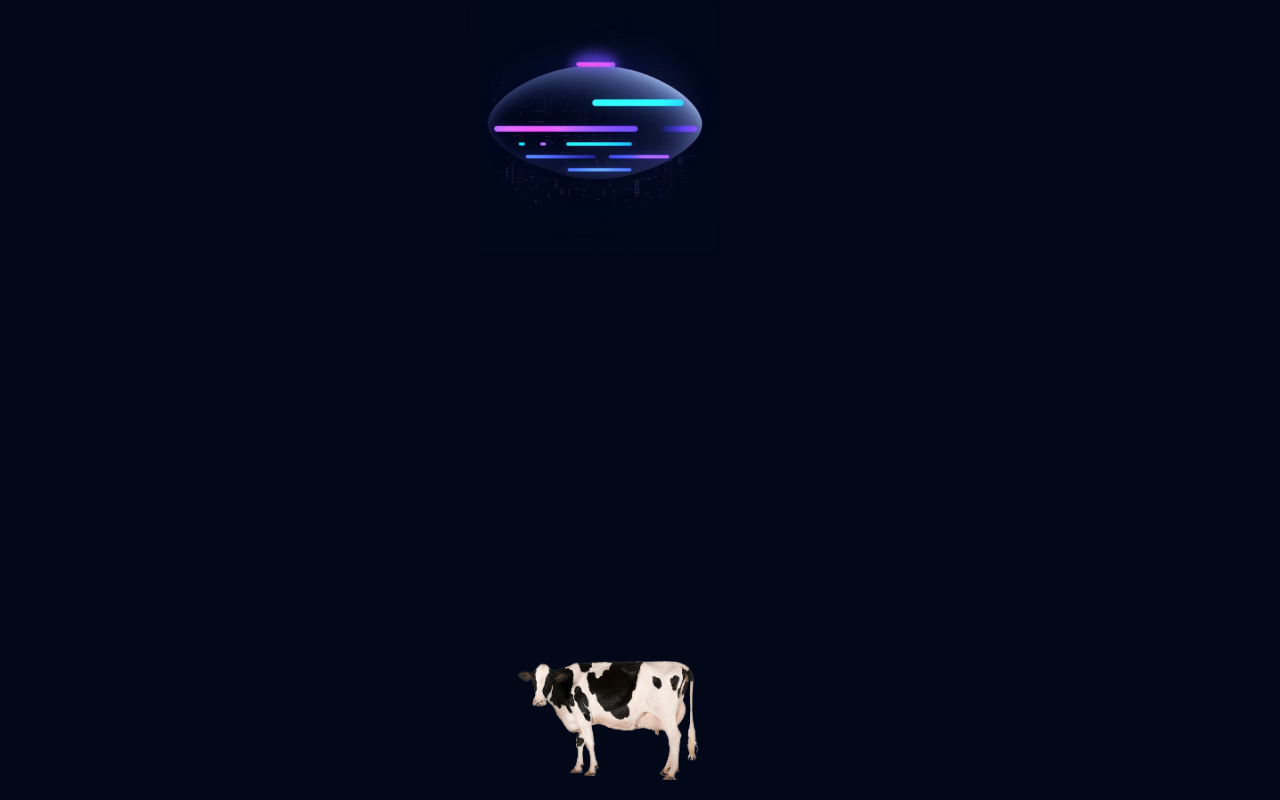
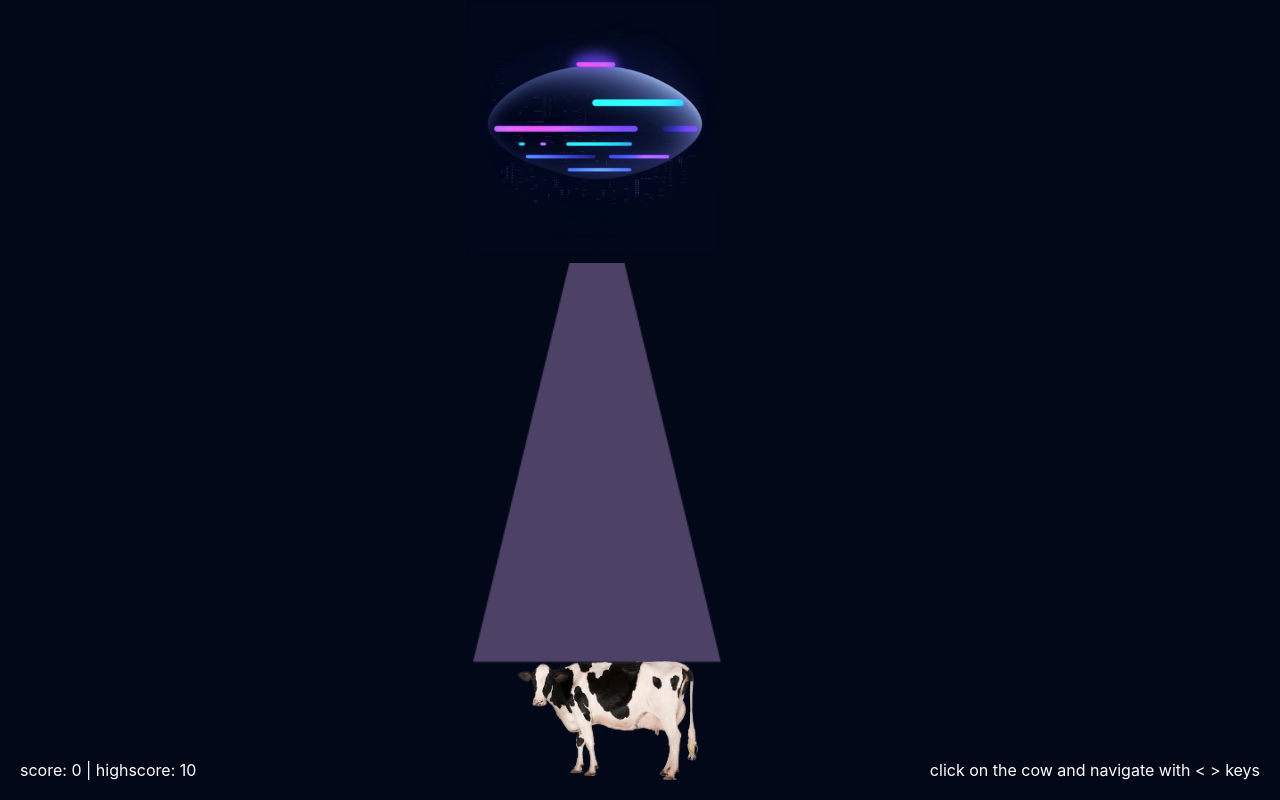
Before and after one commit to moskalyk/ufo-cow-flee-game, a React (Create React App) app: page / in a window 1280 px wide. Built offline with nearby package versions, Linux system fonts and the light colour scheme.

Commit message:
updated highscore

```diff
--- a/src/App.css
+++ b/src/App.css
@@ -56,3 +56,17 @@
   50%  { transform: translate(0, 10px); }
   100%   { transform: translate(0, -0px); }
 }
+
+.instructions {
+  color: white;
+  position: fixed;
+  bottom: 20px;
+  right: 20px;
+}
+
+.score {
+  color: white;
+  position: fixed;
+  bottom: 20px;
+  left: 20px;
+}
--- a/src/App.tsx
+++ b/src/App.tsx
@@ -13,7 +13,7 @@
   return Math.abs(num - lowerBound) <= threshold && Math.abs(num - upperBound) <= threshold;
 }
 
-function ImageSlider(props: any) {
+function UfoSky(props: any) {
   const [position, setPosition] = useState(0);
   const [init, setInit] = useState(false)
   const [rayTeleport, setRayTeleport] = useState(false)
@@ -24,15 +24,16 @@
         setTimeout((ufoPosition: any) => {
           setRayTeleport(true)
           const gameOverInterval = setInterval(() => {
-
             if(isBetween(props.cowPosition, ufoPosition, ufoPosition, 120)){
               alert('GAME OVER')
-              console.log('cow ->', props.cowPosition)
-              console.log(ufoPosition)
+              if(props.score > Number(localStorage.getItem('highscore'))){
+                console.log('setting high score')
+                localStorage.setItem('highscore', String(props.score) )
+              }
+              props.setScore(0)
             }else {
-              console.log('safe')
-              console.log('cow ->', props.cowPosition)
-              console.log('ufo ->', ufoPosition)
+              console.log(props.score)
+              console.log( Number(localStorage.getItem('highscore')))
             }
             clearInterval(gameOverInterval)
           }, 200)
@@ -40,11 +41,13 @@
             setRayTeleport(false)
           }, 2000)
         }, 1000, ufoPosition)
+
+        props.setScore((prev: any) => prev + 10)
       }, 3000)
     return () => {
       window.clearInterval(timer)
     };
-  }, [props.cowPosition, rayTeleport, position])
+  }, [props.cowPosition, rayTeleport, position, props.score])
 
   return (
     <div
@@ -137,11 +140,35 @@
 
 function App() {
   const [cowPosition, setCowPosition] = useState(0)
+  const [score, setScore] = useState(0)
+  const [highScore, setHighScore] = useState(Number(localStorage.getItem("highscore")))
+
+  React.useEffect(() => {
+
+    if(score > Number(localStorage.getItem('highscore'))){
+      console.log('setting high score')
+      localStorage.setItem('highscore', String(score) )
+    }
+
+    setHighScore(Number(localStorage.getItem("highscore")))
+
+    const listener = () => {
+      setHighScore(Number(localStorage.getItem("highscore")))
+    }
+
+    window.addEventListener("storage", listener);
+
+    return () => {
+      window.removeEventListener("storage", listener);
+    };
+  }, [score])
 
   return (
     <div className="App">
-      <ImageSlider cowPosition={cowPosition}/>
+      <UfoSky score={score} setScore={setScore} cowPosition={cowPosition}/>
       <CowControl cowPosition={cowPosition} setCowPosition={setCowPosition} />
+      <div className='instructions'>{'click on the cow and navigate with < > keys'}</div>
+      <div className='score'>{`score: ${score} | highscore: ${highScore}`}</div>
     </div>
   );
 }
```
